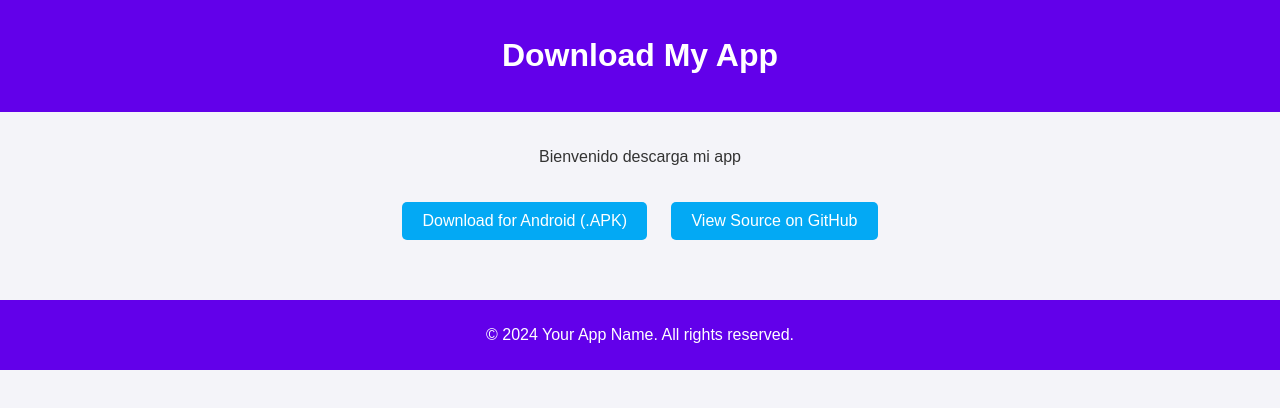
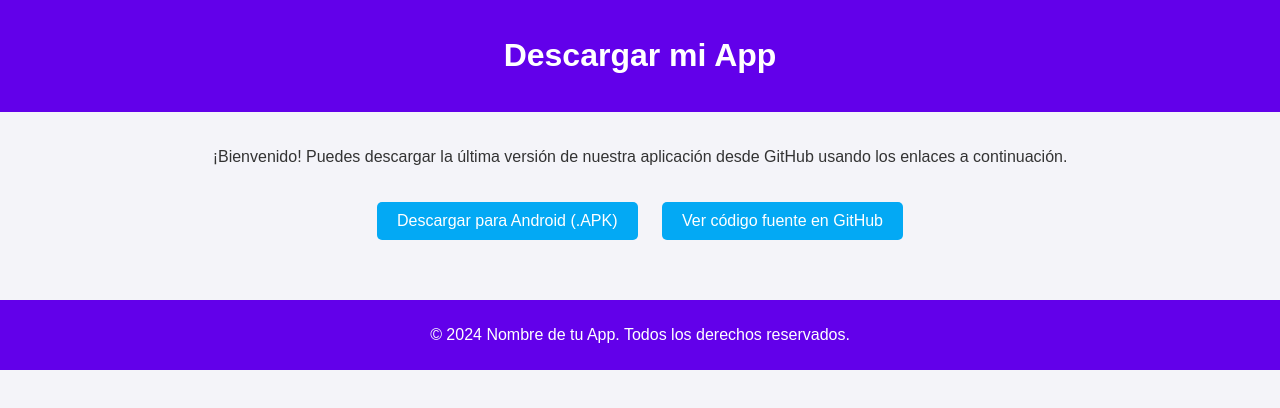
Before and after one commit to ParanoidAndroid27/MarketZityApp, a plain HTML site: page index.html in a window 1280 px wide. Drawn offline with Linux system fonts and the light colour scheme.

Commit message:
Update index.html

```diff
--- a/index.html
+++ b/index.html
@@ -1,9 +1,9 @@
 <!DOCTYPE html>
-<html lang="en">
+<html lang="es">
 <head>
     <meta charset="UTF-8">
     <meta name="viewport" content="width=device-width, initial-scale=1.0">
-    <title>Download My App</title>
+    <title>Descargar mi App</title>
     <style>
         body {
             font-family: Arial, sans-serif;
@@ -46,21 +46,21 @@
 </head>
 <body>
     <header>
-        <h1>Download My App</h1>
+        <h1>Descargar mi App</h1>
     </header>
     <div class="container">
-        <p>Bienvenido descarga mi app</p>
+        <p>¡Bienvenido! Puedes descargar la última versión de nuestra aplicación desde GitHub usando los enlaces a continuación.</p>
 
-        <a href="MarketZity.apk" class="download-btn">
-            Download for Android (.APK)
+        <a href="https://github.com/ParanoidAndroid27/MarketZityApp/releases/download/latest/MarketZity.apk" class="download-btn">
+            Descargar para Android (.APK)
         </a>
 
-        <a href="MarketZity.apk" class="download-btn" target="_blank">
-            View Source on GitHub
+        <a href="https://github.com/ParanoidAndroid27/MarketZityApp" class="download-btn" target="_blank">
+            Ver código fuente en GitHub
         </a>
     </div>
     <footer>
-        <p>&copy; 2024 Your App Name. All rights reserved.</p>
+        <p>&copy; 2024 Nombre de tu App. Todos los derechos reservados.</p>
     </footer>
 </body>
 </html>
```
